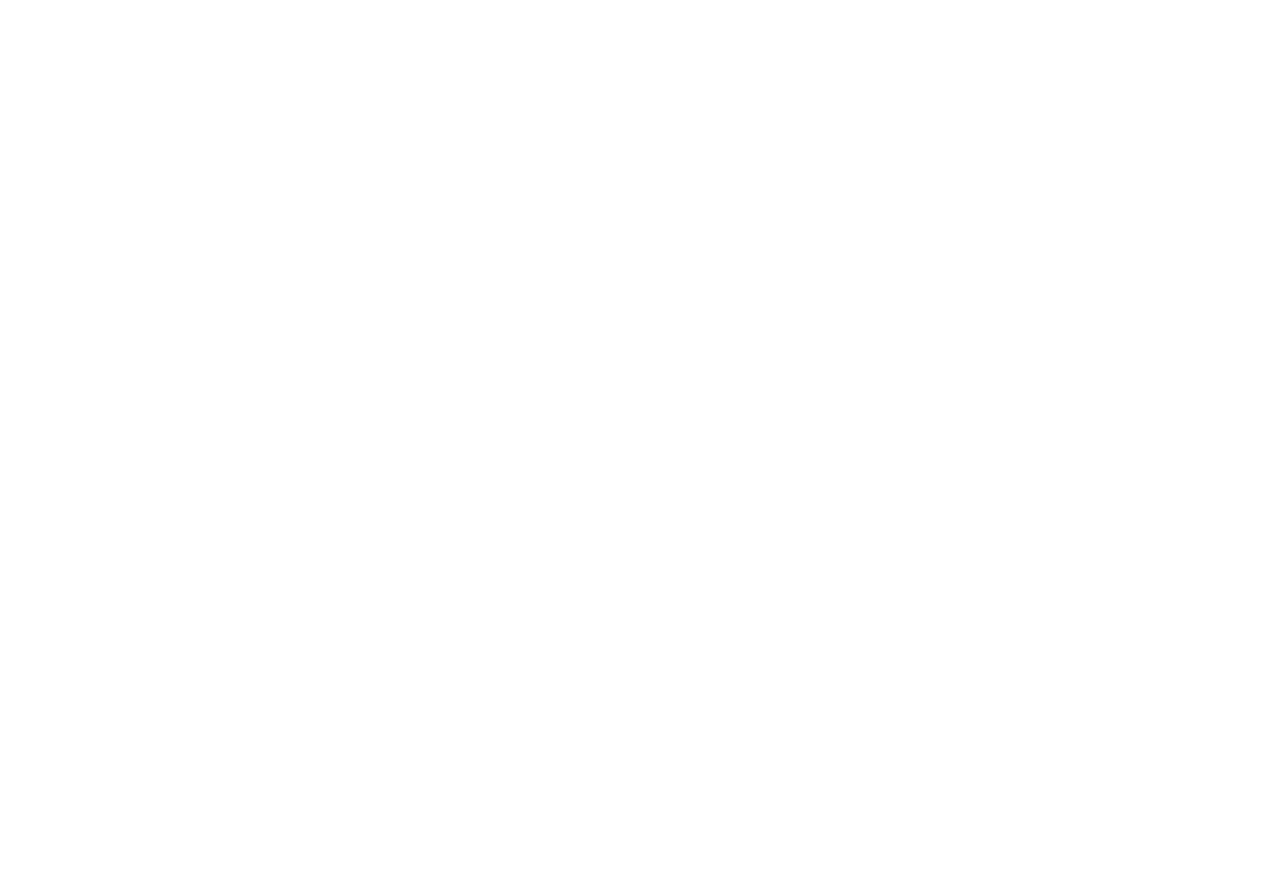
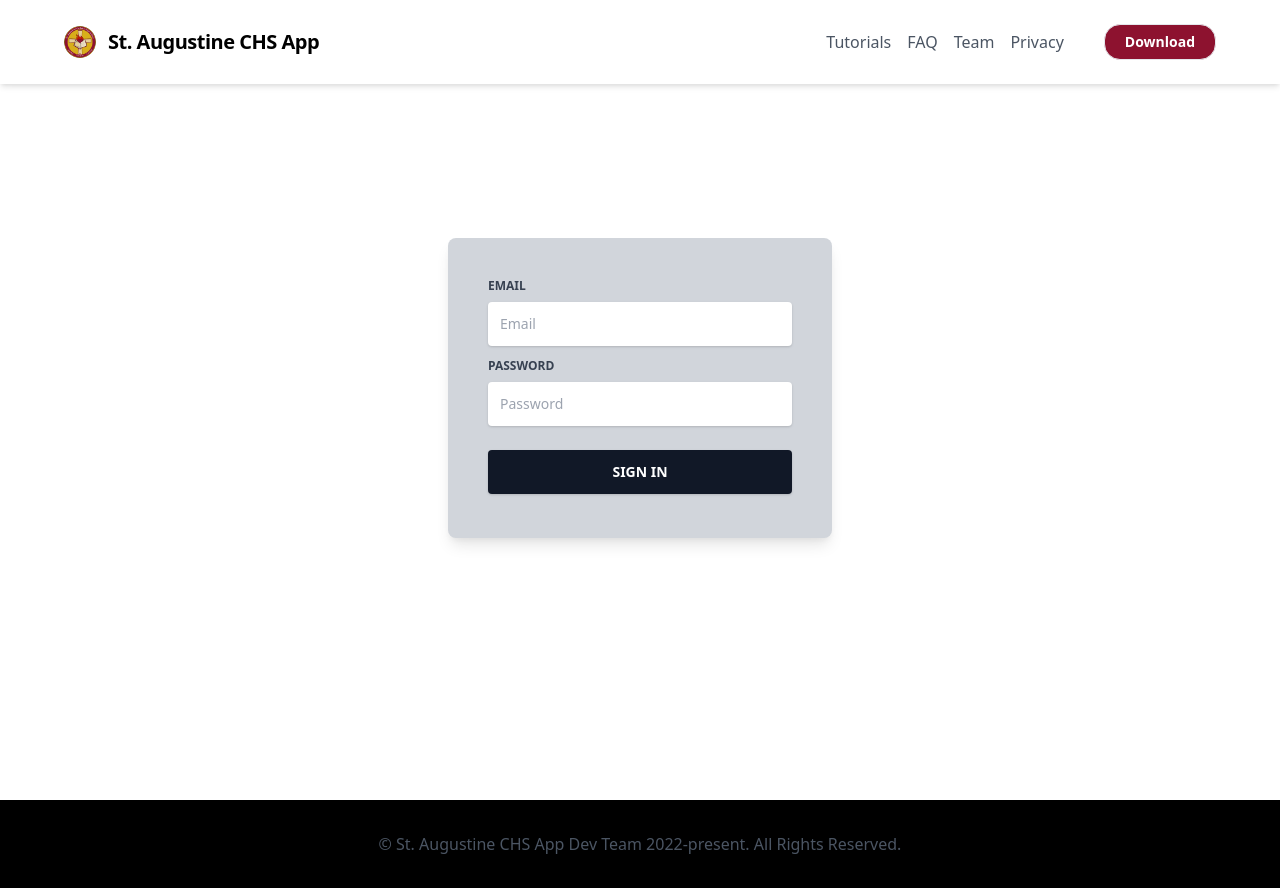
Before and after one commit to stau-app-dev/app-website, a Nuxt app: page /login in a window 1280 px wide. Before the commit this address had no page. Before the commit the page ends 800 px from the top, so only its background shows below. Built offline with nearby package versions, Linux system fonts and the light colour scheme.

Commit message:
feat: add login form

```diff
--- /dev/null
+++ b/components/Login/LoginForm.vue
@@ -0,0 +1,78 @@
+<template>
+  <div class="flex flex-col h-screen">
+    <div class="container mx-auto px-4 h-full">
+      <div class="flex content-center items-center justify-center h-full">
+        <div class="w-full lg:w-4/12 px-4">
+          <div
+            class="relative flex flex-col min-w-0 break-words w-full mb-6 shadow-lg rounded-lg bg-gray-300 border-0"
+          >
+            <div class="flex-auto px-4 lg:px-10 py-10">
+              <form ref="login" @submit.prevent="login">
+                <div class="relative w-full mb-3">
+                  <label
+                    class="block uppercase text-gray-700 text-xs font-bold mb-2"
+                    for="grid-password"
+                    >Email</label
+                  ><input
+                    v-model="email"
+                    type="email"
+                    class="border-0 px-3 py-3 placeholder-gray-400 text-gray-700 bg-white rounded text-sm shadow focus:outline-none focus:ring w-full"
+                    placeholder="Email"
+                    style="transition: all 0.15s ease 0s"
+                  />
+                </div>
+                <div class="relative w-full mb-3">
+                  <label
+                    class="block uppercase text-gray-700 text-xs font-bold mb-2"
+                    for="grid-password"
+                    >Password</label
+                  ><input
+                    v-model="password"
+                    type="password"
+                    class="border-0 px-3 py-3 placeholder-gray-400 text-gray-700 bg-white rounded text-sm shadow focus:outline-none focus:ring w-full"
+                    placeholder="Password"
+                    style="transition: all 0.15s ease 0s"
+                  />
+                </div>
+                <div class="text-center mt-6">
+                  <button
+                    class="bg-gray-900 text-white active:bg-gray-700 text-sm font-bold uppercase px-6 py-3 rounded shadow hover:shadow-lg outline-none focus:outline-none mr-1 mb-1 w-full"
+                    type="submit"
+                    style="transition: all 0.15s ease 0s"
+                  >
+                    Sign In
+                  </button>
+                </div>
+              </form>
+            </div>
+          </div>
+        </div>
+      </div>
+    </div>
+  </div>
+</template>
+
+<script lang="ts">
+import Vue from 'vue';
+export default Vue.extend({
+  name: 'LoginForm',
+
+  data() {
+    return {
+      email: '',
+      password: '',
+    };
+  },
+
+  methods: {
+    login(e: Event) {
+      e.preventDefault();
+      if (this.email === '' || this.password === '') {
+        alert('Please fill in all fields');
+      } else {
+        alert('You are now logged in');
+      }
+    },
+  },
+});
+</script>
--- /dev/null
+++ b/pages/login.vue
@@ -0,0 +1,17 @@
+<template>
+  <div>
+    <div class="min-h-screen flex flex-col">
+      <SharedNavbar class="w-full fixed top-0" />
+      <LoginForm />
+    </div>
+    <SharedFooter />
+  </div>
+</template>
+
+<script lang="ts">
+import Vue from 'vue';
+
+export default Vue.extend({
+  name: 'LoginPage',
+});
+</script>
```
